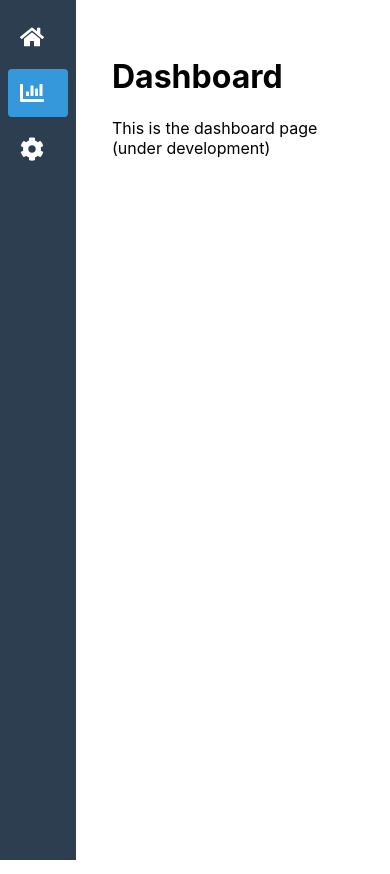
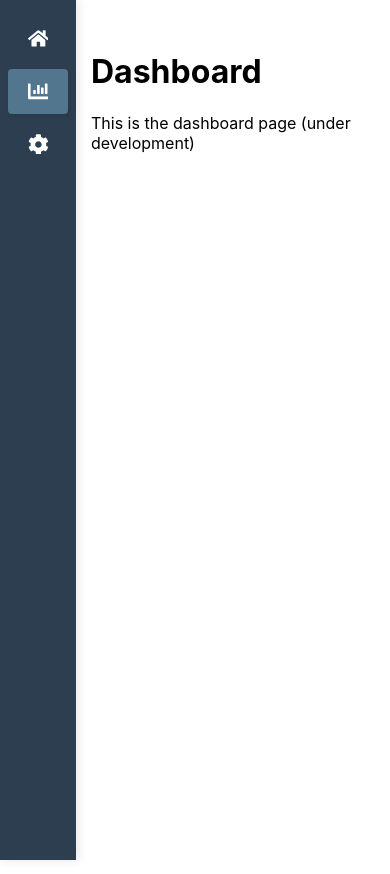
Before and after one commit to Gustavocoello/MCP-Nexus, a React (Create React App) app in the folder frontend/: page /dashboard in a window 390 px wide. Built offline with nearby package versions, Linux system fonts and the light colour scheme; no server answers.

Commit message:
Frontend issues fixed

```diff
--- a/frontend/src/App.css
+++ b/frontend/src/App.css
@@ -1,3 +1,4 @@
+/* App.css */
 /* Base styles */
 body {
   margin: 0;
@@ -8,25 +9,59 @@ body {
   -moz-osx-font-smoothing: grayscale;
 }
 
-/* Navigation */
-nav {
-  background: #282c34;
-  padding: 1rem;
+/* Eliminamos los estilos del nav viejo (ya no lo usamos) */
+
+.app-container {
   display: flex;
-  gap: 1rem;
+  min-height: 100vh;
 }
 
-nav a {
-  color: white;
-  text-decoration: none;
-  padding: 0.5rem 1rem;
-  border-radius: 4px;
-  transition: background-color 0.3s;
+/* Sidebar más estrecha y mejorada */
+.sidebar {
+  width: 180px; /* Reducimos el ancho */
+  background: #2c3e50;
+  padding: 20px 15px; /* Menos padding horizontal */
+  position: fixed; /* Fija la posición */
+  height: 100vh;
+  left: 0;
+  top: 0;
+  box-shadow: 2px 0 10px rgba(0, 0, 0, 0.1); /* Sutil sombra */
+  z-index: 1000; /* Asegura que esté por encima del contenido */
 }
 
-nav a:hover {
-  background-color: #61dafb;
-  color: #282c34;
+.main-content {
+  flex: 1;
+  padding: 20px;
+  margin-left: 180px; /* Mismo ancho que el sidebar */
+  min-height: 100vh;
+}
+
+.sidebar-item {
+  display: flex;
+  align-items: center;
+  color: white;
+  padding: 12px 10px;
+  margin: 8px 0;
+  border-radius: 6px;
+  text-decoration: none;
+  transition: all 0.2s ease;
+  font-size: 0.9rem;
+}
+
+.sidebar-item:hover {
+  background: #9399a0;
+  transform: translateX(5px);
+}
+
+.sidebar-item.active {
+  background: #52768e;
+  box-shadow: 2px 2px 5px rgba(0, 0, 0, 0.1);
+}
+
+.sidebar-item .icon {
+  font-size: 1.1rem;
+  margin-right: 12px;
+  min-width: 20px; /* Mejor alineación */
 }
 
 /* Page content */
@@ -38,45 +73,41 @@ nav a:hover {
 
 /* Responsive layout */
 @media (max-width: 768px) {
-  nav {
-    flex-direction: column;
-    gap: 0.5rem;
+  .sidebar {
+    width: 60px; /* Sidebar muy estrecha en móvil */
+    padding: 10px 5px;
+  }
+
+  .sidebar-item {
+    justify-content: center;
+    padding: 15px 5px;
+  }
+
+  .sidebar-item .label {
+    display: none; /* Ocultamos texto en móvil */
+  }
+
+  .sidebar-item .icon {
+    margin-right: 0;
+    font-size: 1.3rem;
+  }
+
+  .main-content {
+    margin-left: 60px; /* Ajustamos margen */
+    padding: 15px;
   }
 
   .page {
     padding: 1rem;
   }
 }
-.app-container {
-  display: flex;
-  min-height: 100vh;
+
+/* Opcional: Scroll personalizado para sidebar */
+.sidebar::-webkit-scrollbar {
+  width: 5px;
 }
 
-.sidebar {
-  width: 250px;
-  background: #2c3e50;
-  padding: 20px;
+.sidebar::-webkit-scrollbar-thumb {
+  background: #e7e8e9;
+  border-radius: 10px;
 }
-
-.main-content {
-  flex: 1;
-  padding: 20px;
-}
-
-.sidebar-item {
-  display: flex;
-  align-items: center;
-  color: white;
-  padding: 10px;
-  margin: 5px 0;
-  border-radius: 5px;
-  text-decoration: none;
-}
-
-.sidebar-item:hover {
-  background: #34495e;
-}
-
-.sidebar-item.active {
-  background: #3498db;
-}
--- a/frontend/src/App.js
+++ b/frontend/src/App.js
@@ -27,8 +27,9 @@ function App() {
 // Componentes de página (mejor moverlos a archivos separados)
 function ChatPage() {
   return (
-    <div className="page">
-      <h1>Chat Interface</h1>
+    <div className="page" style={{textAlign: 'center'}}>
+      <h1>Hi, I'm Jarvis.</h1>
+      <h4>How can I help you Gustavo?</h4>
       <SearchBar />
     </div>
   );
--- a/frontend/src/components/SearchBar.js
+++ b/frontend/src/components/SearchBar.js
@@ -18,9 +18,10 @@ const SearchBar = ({ onSearch }) => {
   return (
     <div style={{
       display: 'flex',
-      margin: '30px 0',
+      margin: '30px auto',
       width: '80%',
-      maxWidth: '600px'
+      maxWidth: '600px',
+      justifyContent: 'center'
     }}>
       <input
         type="text"
```
Also changed, not shown: 1 other file (tests, documents, lock files or other folders).
